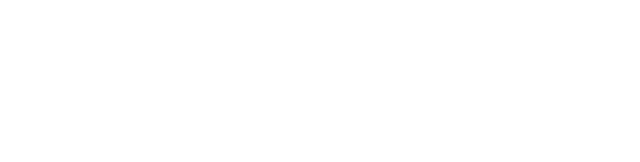
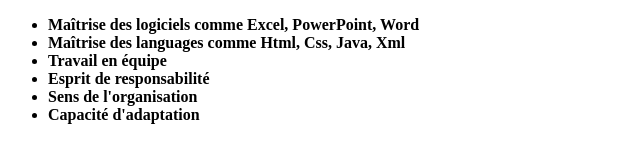
Before and after one commit to merveille18/git-mon-cv, a plain HTML site: page index.html in a window 1280 px wide. Shown: the whole page, without its empty margins (0-640 px from the left). Drawn offline with Linux system fonts and the light colour scheme.

Commit message:
Mise en place de la section compétence

```diff
--- a/index.html
+++ b/index.html
@@ -8,6 +8,16 @@
     <link rel="stylesheet" href="style.css">
 </head>
 <body>
+    <section>
+        <ul>
+            <li><b>Maîtrise des logiciels comme Excel, PowerPoint, Word</b></li>
+            <li><b>Maîtrise des languages comme Html, Css, Java, Xml</b></li>
+            <li><b>Travail en équipe</b></li>
+            <li><b>Esprit de responsabilité</b></li>
+            <li><b>Sens de l'organisation</b></li>
+            <li><b>Capacité d'adaptation</b></li>
+        </ul>
+    </section>
 
 </body>
 </html>
```
